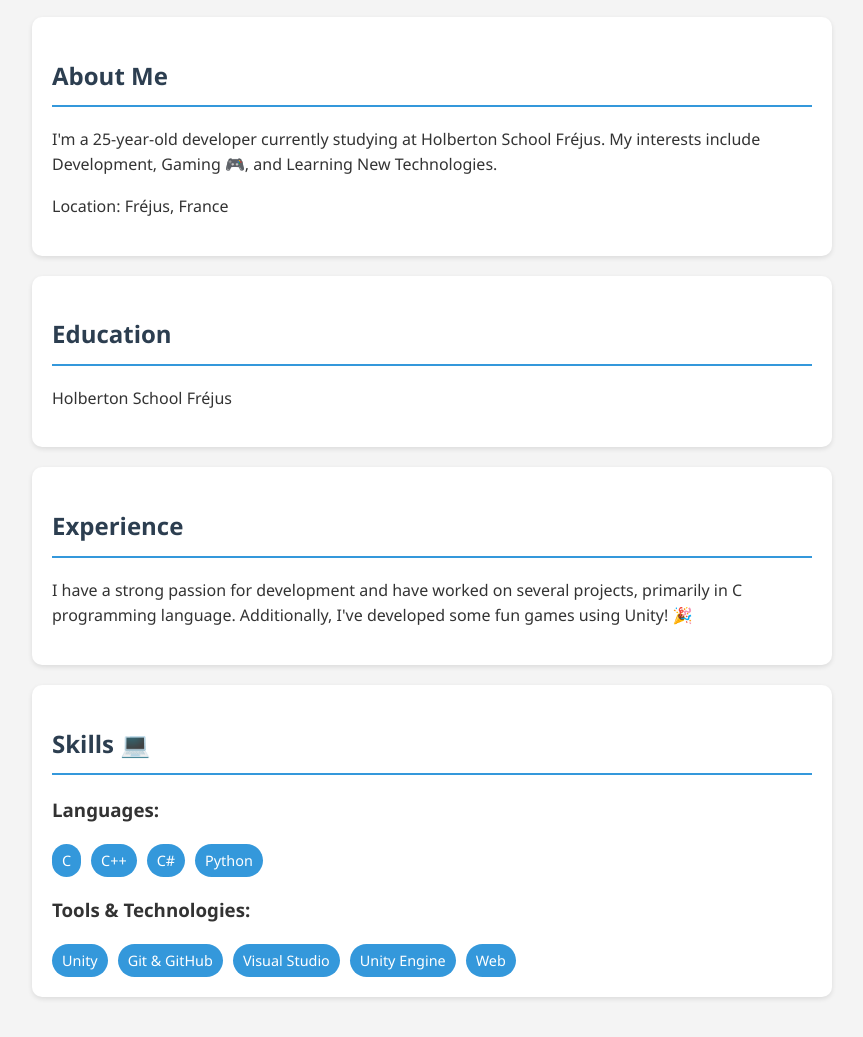
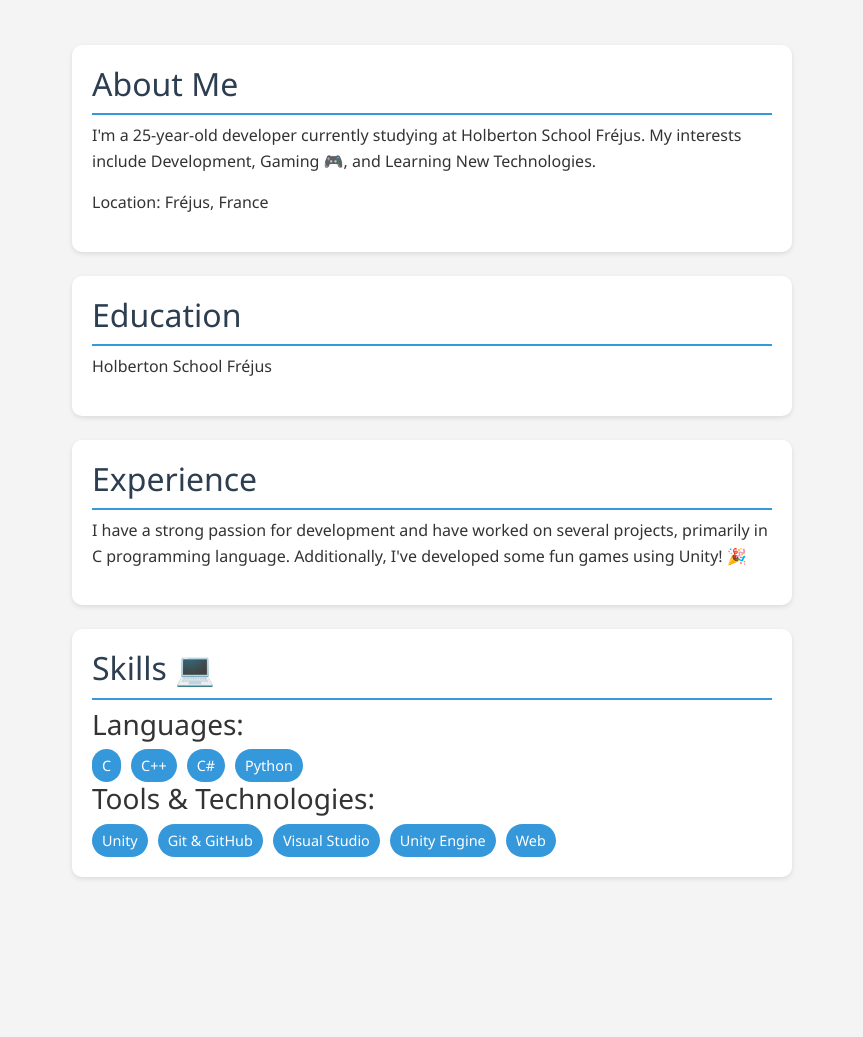
Before and after one commit to Maniok19/Maniok19.github.io, a plain HTML site: page index.html in a window 1280 px wide. Shown: the part 177-1214 px from the top of the page, without its empty margins (208-1071 px from the left). After the commit the page ends 1118 px from the top, so only its background shows below. Drawn offline with nearby package versions, Linux system fonts and the light colour scheme.

Commit message:
Enhance portfolio layout with Bootstrap integration and improved styling

```diff
--- a/index.html
+++ b/index.html
@@ -1,6 +1,7 @@
 <!DOCTYPE html>
 <html lang="en">
 <head>
+	<link rel="stylesheet" href="https://stackpath.bootstrapcdn.com/bootstrap/4.5.2/css/bootstrap.min.css">
 	<link rel="stylesheet" href="styles.css">
 	<link href="https://fonts.googleapis.com/css2?family=Roboto:wght@300;400;700&display=swap" rel="stylesheet">
     <meta charset="UTF-8">
@@ -48,38 +49,35 @@
     </style>
 </head>
 <body>
-    <header>
+    <header class="bg-primary text-white text-center py-4">
         <h1>Mano Delcourt</h1>
         <p>Passionate Developer from France 🇫🇷</p>
     </header>
-
-    <div class="section">
+    <div class="container mt-4">
+        <div class="section mb-4">
             <h2>About Me</h2>
             <p>I'm a 25-year-old developer currently studying at Holberton School Fréjus. My interests include Development, Gaming 🎮, and Learning New Technologies.</p>
             <p>Location: Fréjus, France</p>
         </div>
-
-    <div class="section">
+        <div class="section mb-4">
             <h2>Education</h2>
             <p>Holberton School Fréjus</p>
         </div>
-
-    <div class="section">
+        <div class="section mb-4">
             <h2>Experience</h2>
             <p>I have a strong passion for development and have worked on several projects, primarily in C programming language. Additionally, I've developed some fun games using Unity! 🎉</p>
         </div>
-
-    <div class="section">
+        <div class="section mb-4">
             <h2>Skills 💻</h2>
             <h3>Languages:</h3>
-        <div class="skill-list">
+            <div class="skill-list d-flex flex-wrap">
                 <span class="skill-item">C</span>
                 <span class="skill-item">C++</span>
                 <span class="skill-item">C#</span>
                 <span class="skill-item">Python</span>
             </div>
             <h3>Tools & Technologies:</h3>
-        <div class="skill-list">
+            <div class="skill-list d-flex flex-wrap">
                 <span class="skill-item">Unity</span>
                 <span class="skill-item">Git & GitHub</span>
                 <span class="skill-item">Visual Studio</span>
@@ -87,5 +85,6 @@
                 <span class="skill-item">Web</span>
             </div>
         </div>
+    </div>
 </body>
 </html>
--- a/styles.css
+++ b/styles.css
@@ -45,6 +45,8 @@
     padding: 20px;
     border-radius: 10px;
     box-shadow: 0 2px 5px rgba(0,0,0,0.1);
+    opacity: 0;
+    animation: fadeIn 1s forwards;
 }
 
 .skill-list {
@@ -59,6 +61,18 @@
     padding: 5px 15px;
     border-radius: 20px;
     font-size: 0.9em;
+    transition: transform 0.3s ease, background-color 0.3s ease;
+}
+
+.skill-item:hover {
+    transform: scale(1.1);
+    background-color: var(--secondary-color);
+}
+
+@keyframes fadeIn {
+    to {
+        opacity: 1;
+    }
 }
 
 @media (max-width: 600px) {
```
Lines whose indentation alone changed are shown as unchanged.
